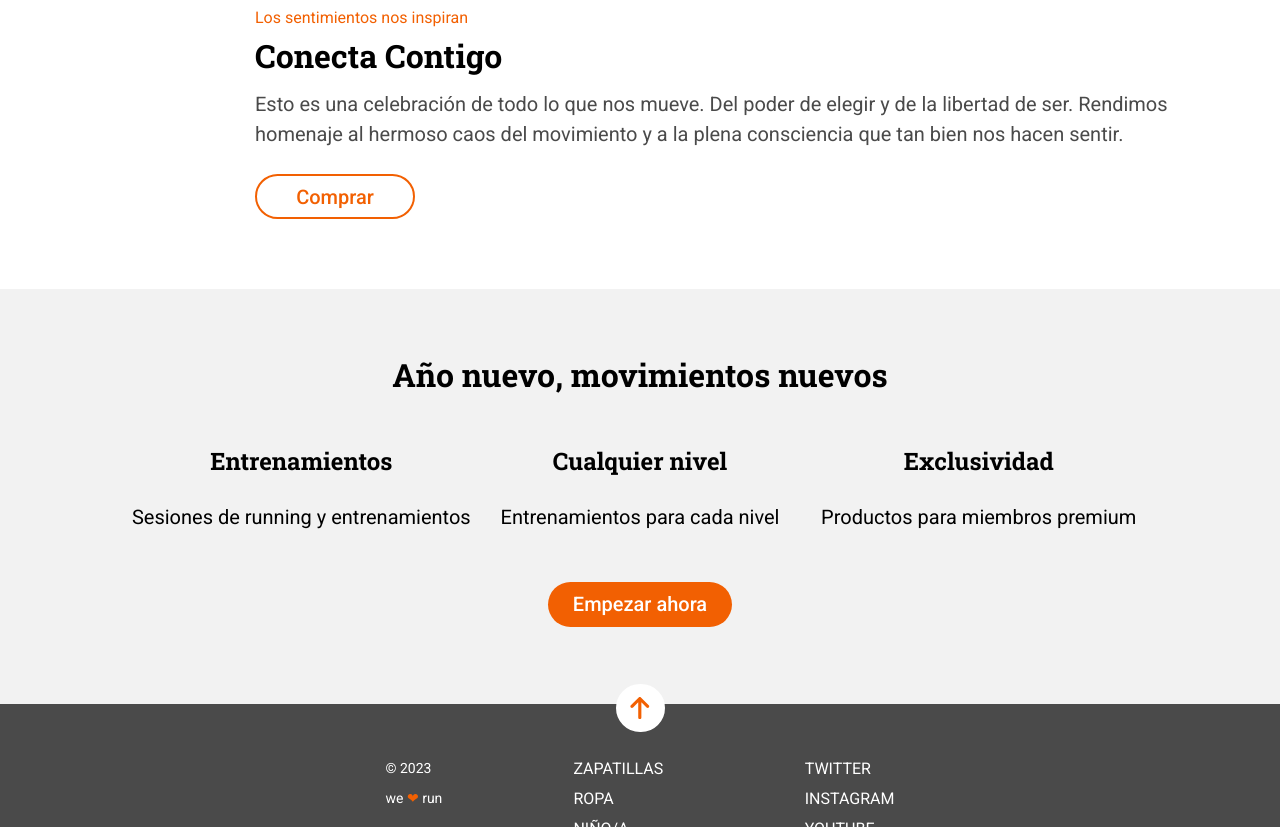
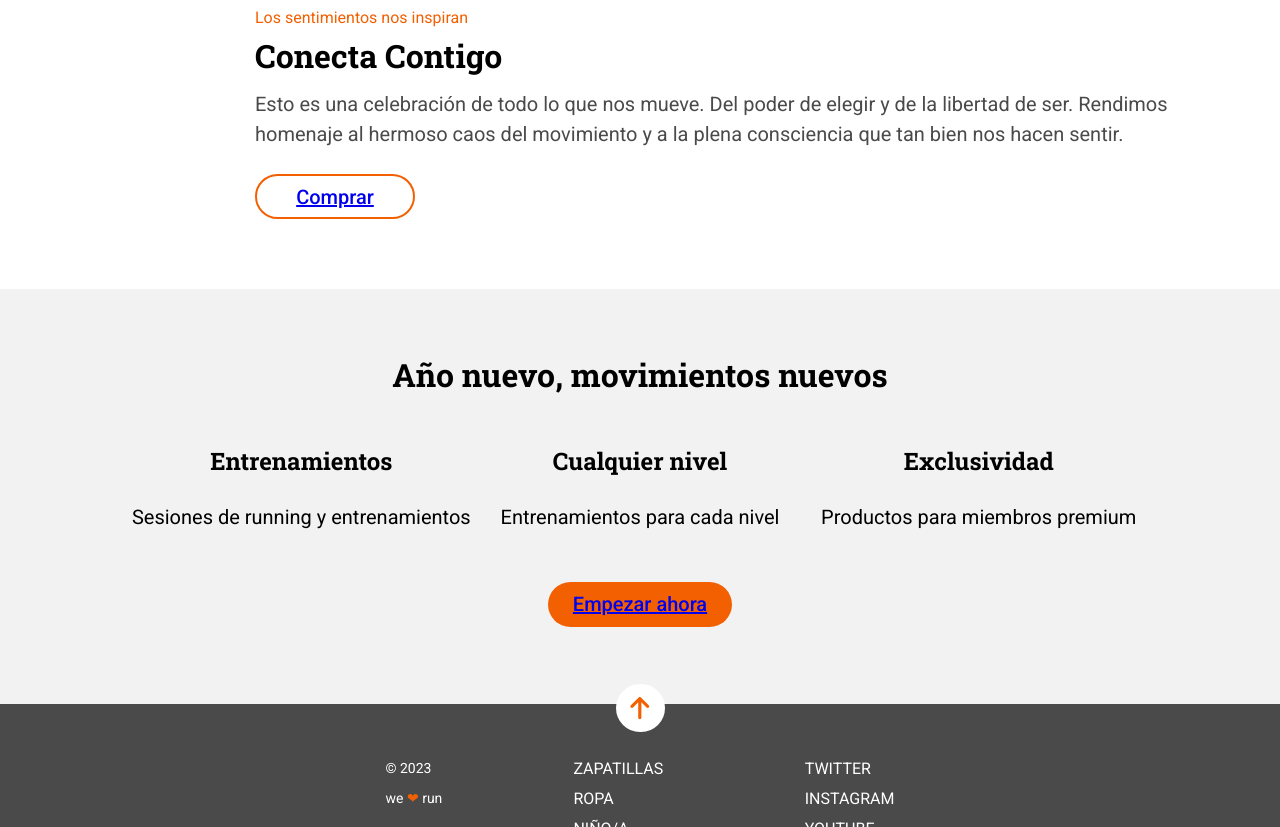
Before and after one commit to Adalab/modulo-1-evaluacion-final-marinacr92, a website: page docs/index.html in a window 1280 px wide. Shown: the part 902-1729 px from the top of the page. Drawn offline with nearby package versions, Linux system fonts and the light colour scheme; files that its build step writes are made by us from their sources.

Commit message:
Change two buttons of main

```diff
--- a/src/scss/layout/_hero.scss
+++ b/src/scss/layout/_hero.scss
@@ -71,10 +71,10 @@
         &__button {
             width: 45px;
             height: 45px;
-            padding: 16px 0;
 
             &-img {
                 width: 19px;
+                padding: 16px 0;
             }
         }
     }
@@ -94,10 +94,10 @@
         &__button {
             width: 46px;
             height: 46px;
-            padding: 17px 0;
 
             &-img {
                 width: 20px;
+                padding: 17px 0;
             }
         }
     }
--- a/src/scss/layout/_main.scss
+++ b/src/scss/layout/_main.scss
@@ -14,10 +14,16 @@
 .main__white{
     padding: 34px 15px 40px 15px;
 
-    &-button{
+        &-button{
         width: 160px;
         height: 45px;
         background-color: white;
+        color: $bright-orange;
+        font-family: $Roboto;
+        font-weight: 500;
+        font-size: 2rem;
+        text-align: center;
+        text-decoration: none;
         border: 2px solid $bright-orange;
         border-radius: 25px;
         position: relative;
@@ -25,16 +31,7 @@
         z-index: 1;
         transition: 0.5s;
 
-        &-text{
-            color: $bright-orange;
-            font-family: $Roboto;
-            font-weight: 500;
-            font-size: 2rem;
-            text-align: center;
-            text-decoration: none;
-        }
-
-        &:hover &-text {
+        &:hover{
             color: $white;
         }
     }
@@ -97,9 +94,15 @@
         text-align: center;
     }
 
-    &-button{
+        &-button{
         width: 184px;
         height: 45px;
+        color: $white;
+        font-family: $Roboto;
+        font-weight: 500;
+        font-size: 2rem;
+        text-align: center;
+        text-decoration: none;
         background-color: $bright-orange;
         border: none;
         border-radius: 25px;
@@ -107,16 +110,7 @@
         overflow: hidden;
         z-index: 1;
 
-        &-text {
-            color: $white;
-            font-family: $Roboto;
-            font-weight: 500;
-            font-size: 2rem;
-            text-align: center;
-            text-decoration: none;
-        }
-
-        &:hover &-text{
+        &:hover{
             color: $bright-orange;
         }
     }
```
Also changed, not shown: src/html/partials/main.html (+8 -3 lines).
